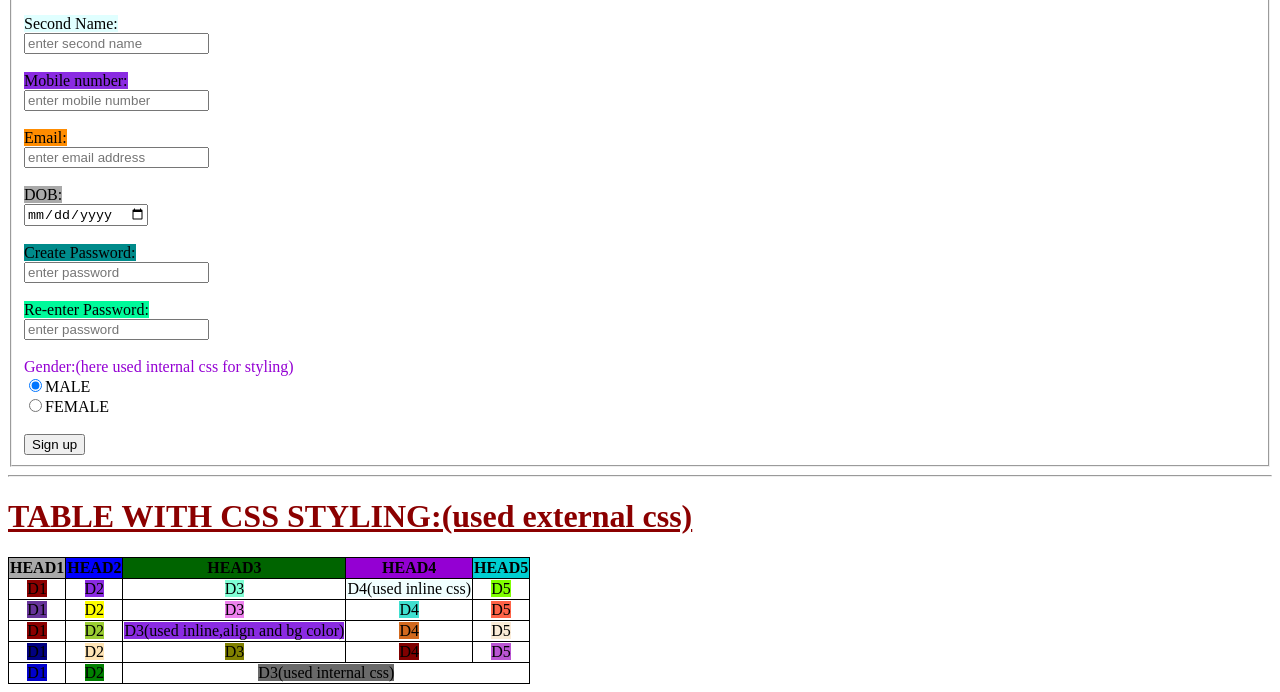
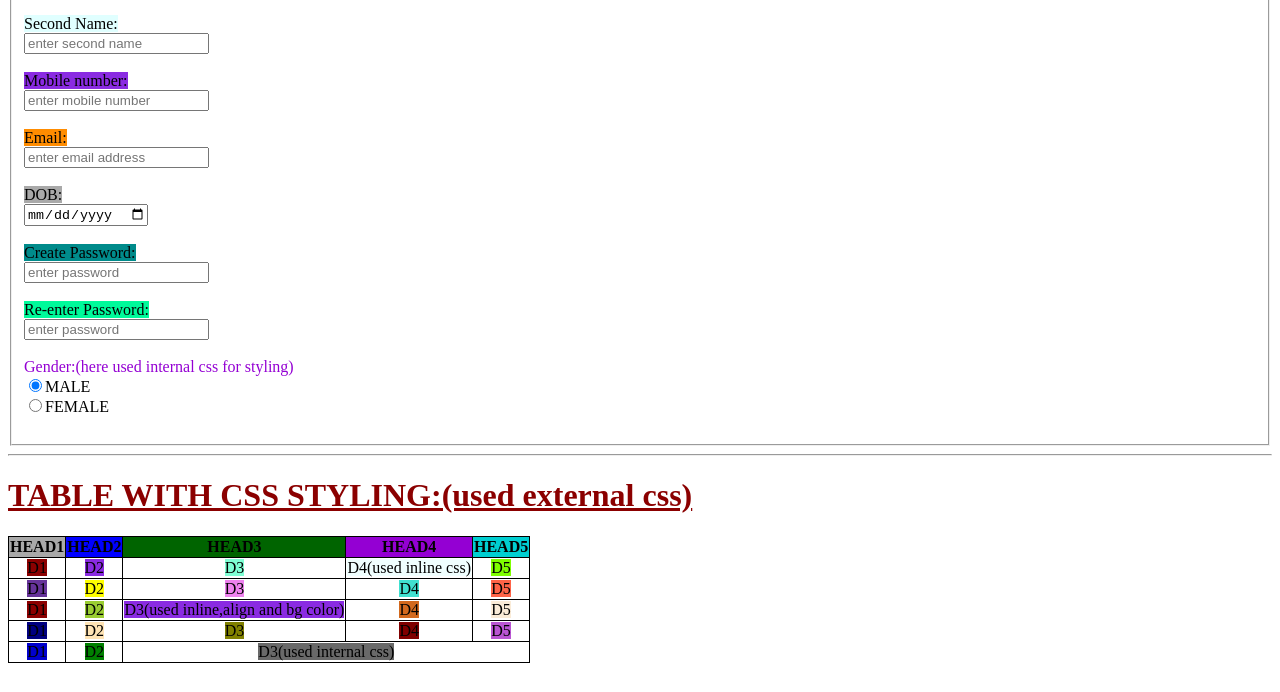
Before and after one commit to MaddalaYashwanth/Yashwanth_1, a plain HTML site: page index.html in a window 1280 px wide. Shown: the part 181-873 px from the top of the page. After the commit the page ends 852 px from the top, so only its background shows below. Drawn offline with Linux system fonts and the light colour scheme.

Commit message:
Task-9(13-09-23)

```diff
--- a/index.html
+++ b/index.html
@@ -39,7 +39,6 @@
               <label for="gender" id="test">Gender:(here used internal css for styling)</label> <br>
               <input type="radio"  id="male" name="gender" checked>MALE </input> <br>
               <input type="radio"  id="male" name="gender">FEMALE </input> <br> <br>
-              <button formaction="./homepage.html">Sign up</button>
     </fieldset>
     </form>
     <hr>
```
